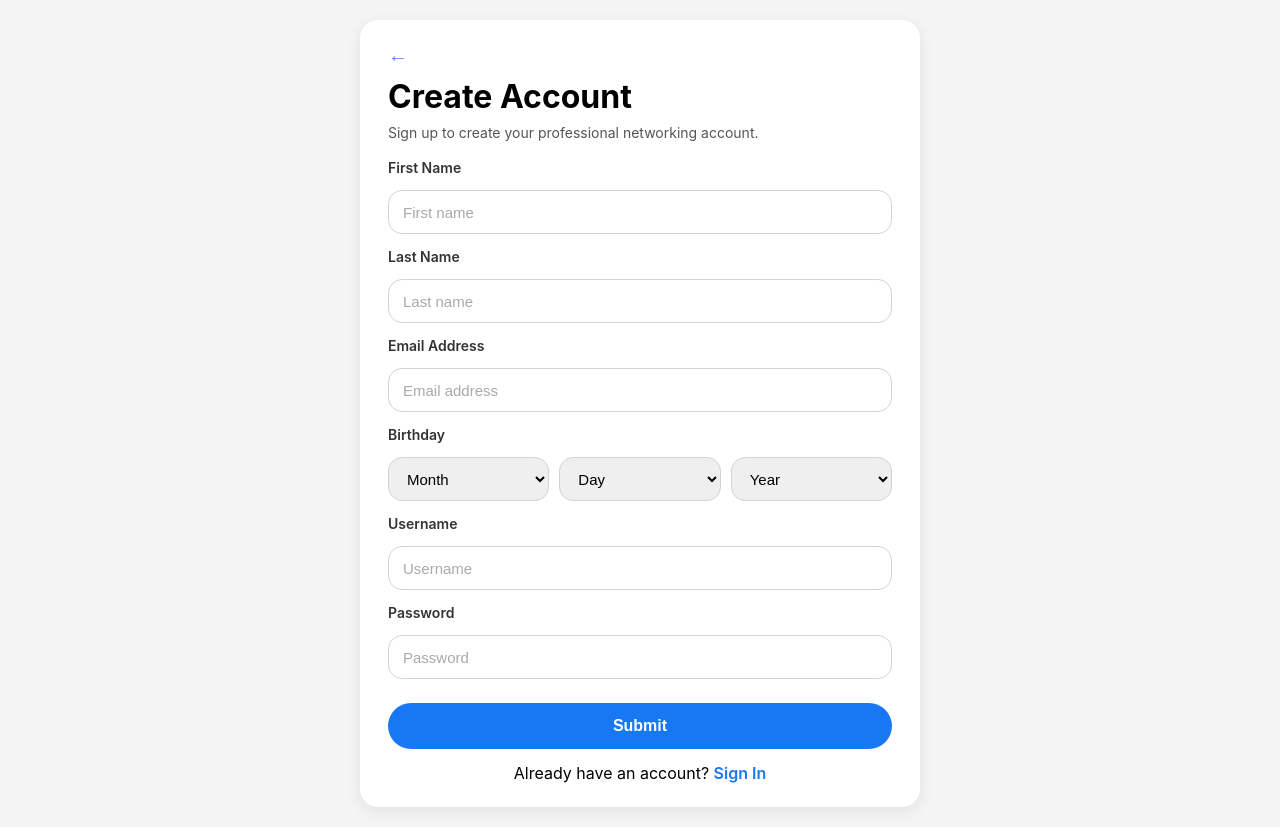
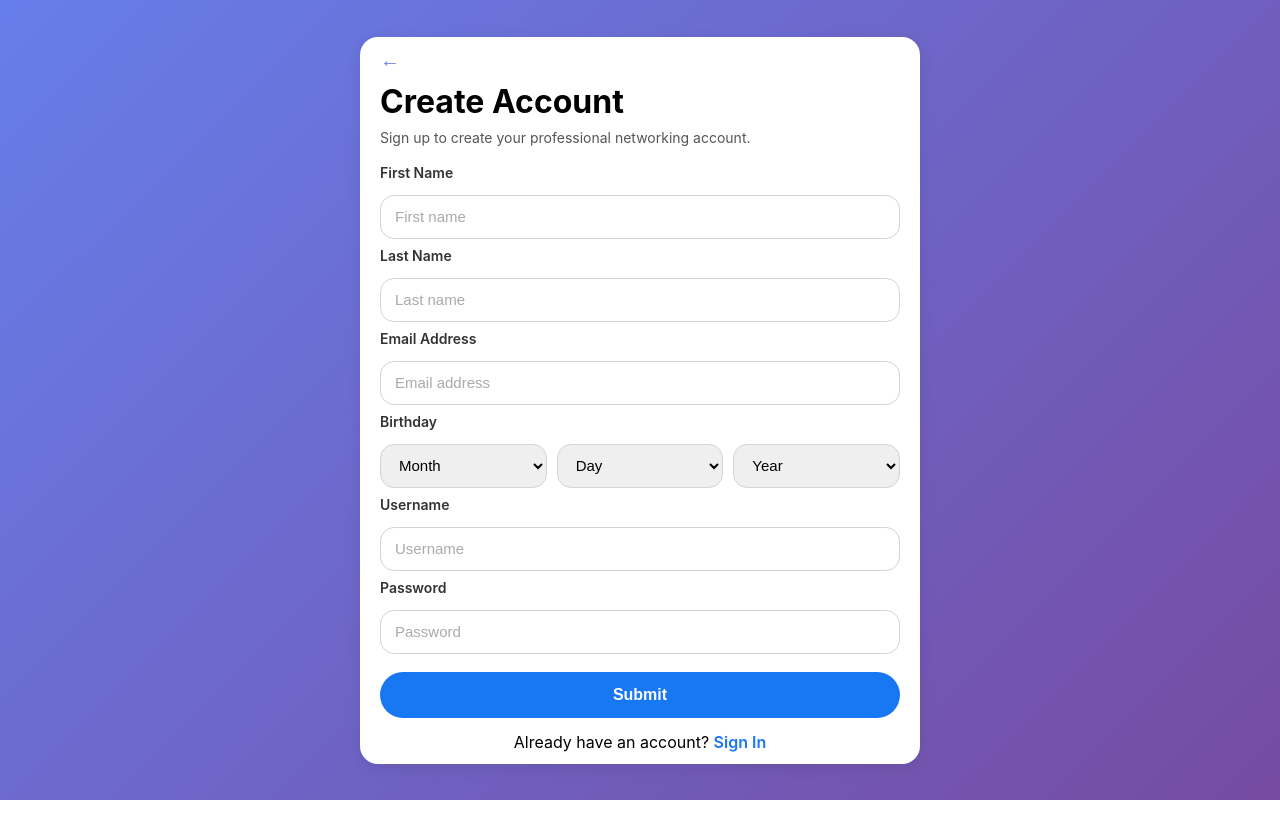
Before and after one commit to CST8922-Applied-Project-Group-1/Serverless-Portfolio-WebApp, a React (Create React App) app: page /register in a window 1280 px wide. After the commit the page ends 800 px from the top, so only its background shows below. Built offline with nearby package versions, Linux system fonts and the light colour scheme; the HTML template or start-up script is replaced by a standard one.

Commit message:
Fix register page layout to fit one screen and backgroud color

```diff
--- a/src/styles/Register.css
+++ b/src/styles/Register.css
@@ -1,10 +1,10 @@
 .register-page {
   min-height: 100vh;
-  background-color: #f4f4f4;
+  background: linear-gradient(135deg, #667eea 0%, #764ba2 100%);
   display: flex;
   justify-content: center;
   align-items: center;
-  padding: 20px;
+  padding: 5px;
   box-sizing: border-box;
 }
 
@@ -13,7 +13,7 @@
   max-width: 560px;
   background: white;
   border-radius: 18px;
-  padding: 24px 28px;
+  padding: 12px 20px;
   box-shadow: 0 4px 16px rgba(0, 0, 0, 0.08);
 }
 
@@ -41,7 +41,7 @@
 }
 
 .register-form .form-group {
-  margin-bottom: 14px;
+  margin-bottom: 8px;
 }
 
 .register-form label {
```
